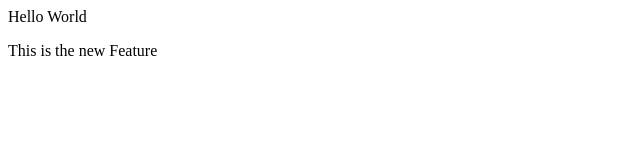
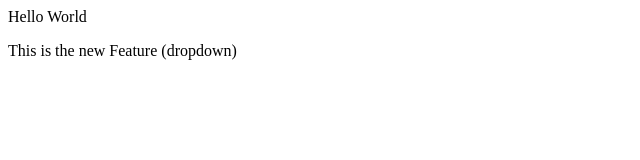
Before and after one commit to Abhishek10roy/Abhishek-1st-Repo, a plain HTML site: page index.html in a window 1280 px wide. Shown: the full height of the page, 0-640 px from the left. Drawn offline with Linux system fonts and the light colour scheme.

```diff
--- a/index.html
+++ b/index.html
@@ -1,2 +1,2 @@
 <p>Hello World </p>
-<p>This is the new Feature</p>
+<p>This is the new Feature (dropdown)</p>
```
